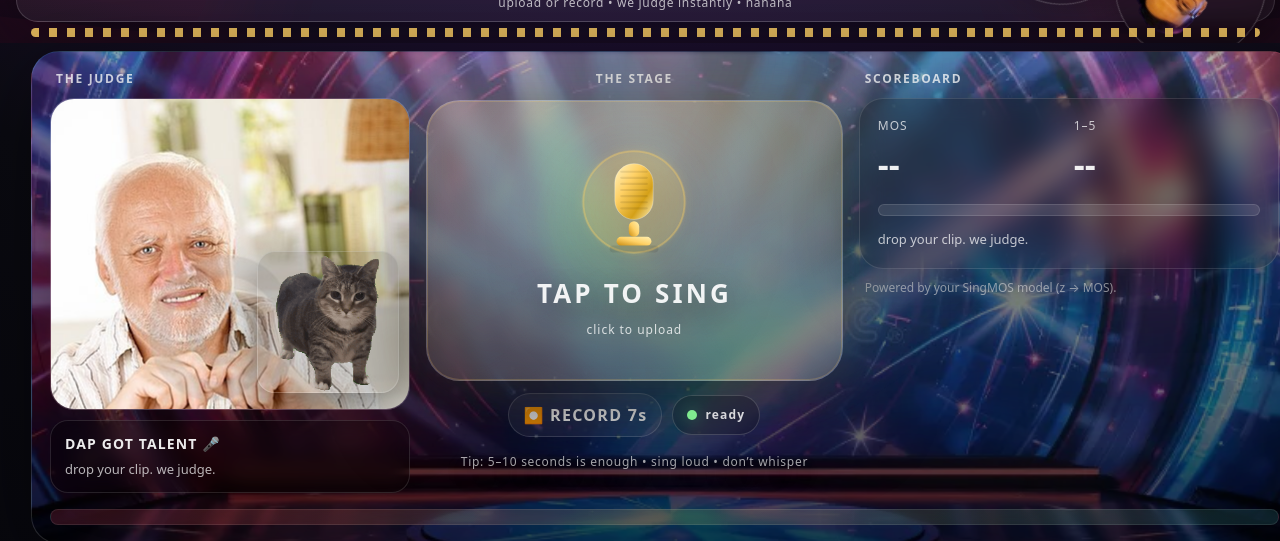
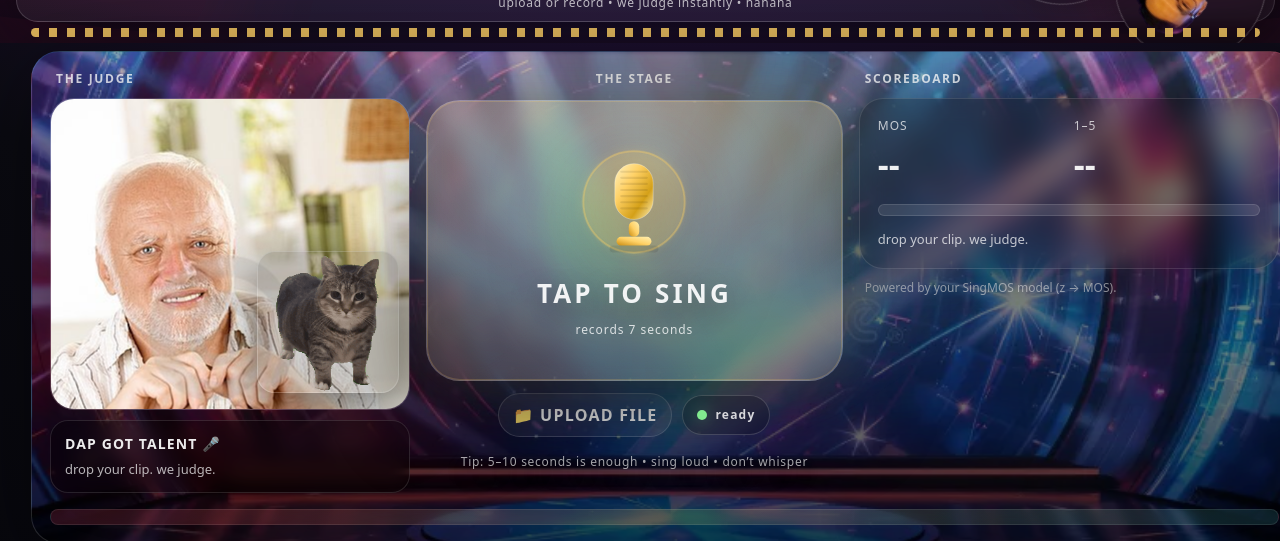
Before and after one commit to jhulyea/singmos-demo, a React app in the folder frontend/: page / in a window 1280 px wide. Shown: the part 210-751 px from the top of the page. Built offline with nearby package versions, Linux system fonts and the light colour scheme; the HTML template or start-up script is replaced by a standard one.

Commit message:
ui: swap tap to sing and upload file

```diff
--- a/frontend/src/App.jsx
+++ b/frontend/src/App.jsx
@@ -772,42 +772,54 @@ export default function App() {
             <section style={styles.panelCenter}>
               <div style={styles.panelTitleCenter}>THE STAGE</div>
 
-              <button
-                onClick={onPick}
-                disabled={loading || recording}
-                style={styles.megaMicBtn(loading || recording, tier)}
-                title="Upload audio (m4a/mp3/wav/webm)"
-              >
-                <div style={styles.megaMicRing(tier)} />
-                <div style={styles.megaMicSpot} />
-
-                <div style={styles.megaMicIconWrap}>
-                  <GoldMicIcon size={122} />
-                </div>
-
-                <div style={styles.megaMicText}>
-                  {loading ? "JUDGING..." : recording ? "RECORDING..." : "TAP TO SING"}
-                </div>
-                <div style={styles.megaMicSub}>click to upload</div>
-              </button>
+              {!recording ? (
+                <button
+                  onClick={() => startRecording(7)}
+                  disabled={loading}
+                  style={styles.megaMicBtn(loading, tier)}
+                  title="Record 7 seconds then score automatically"
+                >
+                  <div style={styles.megaMicRing(tier)} />
+                  <div style={styles.megaMicSpot} />
+
+                  <div style={styles.megaMicIconWrap}>
+                    <GoldMicIcon size={122} />
+                  </div>
+
+                  <div style={styles.megaMicText}>
+                    {loading ? "JUDGING..." : "TAP TO SING"}
+                  </div>
+                  <div style={styles.megaMicSub}>records 7 seconds</div>
+                </button>
+              ) : (
+                <button
+                  onClick={stopRecordingNow}
+                  style={styles.megaMicBtn(false, "cooked")}
+                  title="Stop recording now"
+                >
+                  <div style={styles.megaMicRing("cooked")} />
+                  <div style={styles.megaMicSpot} />
+
+                  <div style={styles.megaMicIconWrap}>
+                    <GoldMicIcon size={122} />
+                  </div>
+
+                  <div style={styles.megaMicText}>RECORDING...</div>
+                  <div style={styles.megaMicSub}>tap to stop early</div>
+                </button>
+              )}
 
               <input ref={fileRef} type="file" accept="audio/*" onChange={onChange} style={{ display: "none" }} />
 
               <div style={styles.controlsRow}>
-                {!recording ? (
-                  <button
-                    onClick={() => startRecording(7)}
-                    disabled={loading}
-                    style={miniBtn}
-                    title="Records 7 seconds then scores automatically"
-                  >
-                    ⏺️ RECORD 7s
-                  </button>
-                ) : (
-                  <button onClick={stopRecordingNow} style={miniBtnDanger}>
-                    ⏹️ STOP
-                  </button>
-                )}
+                <button
+                  onClick={onPick}
+                  disabled={loading || recording}
+                  style={miniBtn}
+                  title="Upload an audio file instead"
+                >
+                  📁 UPLOAD FILE
+                </button>
 
                 <div style={styles.statusPill}>
                   <span style={styles.statusDot(recording, loading)} />
```
